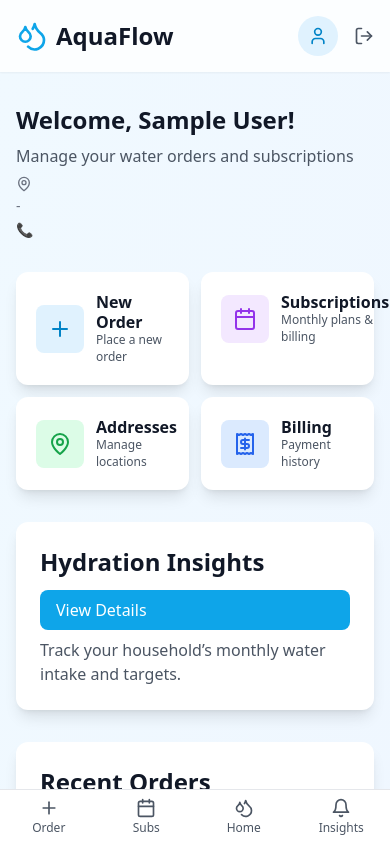
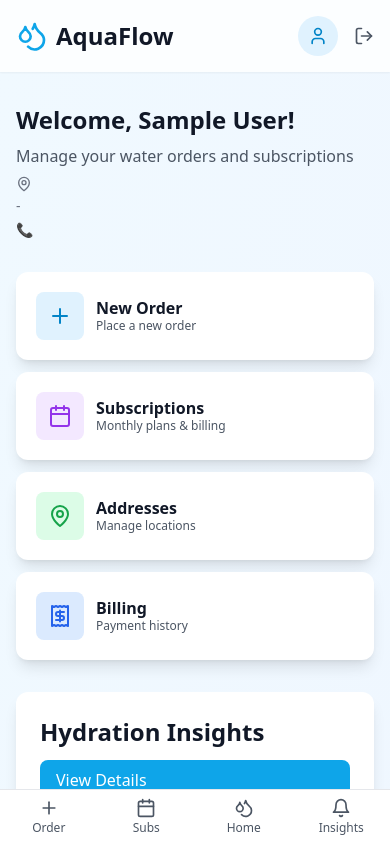
Before and after one commit to Vaish88-code/Aquaflow, a React (Vite) app: page /dashboard in a window 390 px wide. Shown: the top 842 px of the page. Built offline with nearby package versions, Linux system fonts and the light colour scheme; no server answers; sample sign-in values are in the browser's storage.

Commit message:
User Dashboard: single-column cards on phones; spacing tweaks

```diff
--- a/src/components/UserDashboard.tsx
+++ b/src/components/UserDashboard.tsx
@@ -164,7 +164,7 @@ const UserDashboard = () => {
         </div>
 
         {/* Quick Actions */}
-        <div className="grid grid-cols-2 sm:grid-cols-2 md:grid-cols-2 lg:grid-cols-4 gap-3 sm:gap-6 mb-8">
+        <div className="grid grid-cols-1 sm:grid-cols-2 lg:grid-cols-4 gap-3 sm:gap-6 mb-8">
           <Link
             to="/shops"
             className="bg-white rounded-xl shadow-lg p-5 sm:p-6 hover:shadow-xl transition-all duration-200"
@@ -221,7 +221,7 @@ const UserDashboard = () => {
         </div>
 
         {/* Insights CTA */}
-        <div className="bg-white rounded-xl shadow-lg p-6 mb-8">
+        <div className="bg-white rounded-xl shadow-lg p-6 mb-6 sm:mb-8">
           <div className="flex flex-col sm:flex-row sm:items-center sm:justify-between gap-3">
             <h2 className="text-2xl font-bold text-gray-900">Hydration Insights</h2>
             <Link to="/insights" className="bg-sky-500 hover:bg-sky-600 text-white px-4 py-2 rounded-lg font-medium transition-colors">View Details</Link>
```
